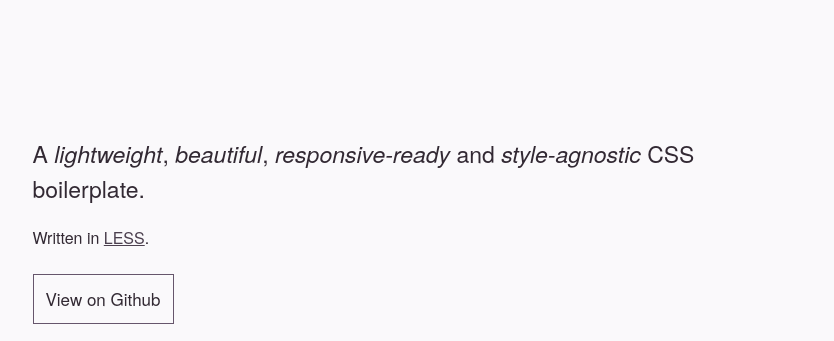
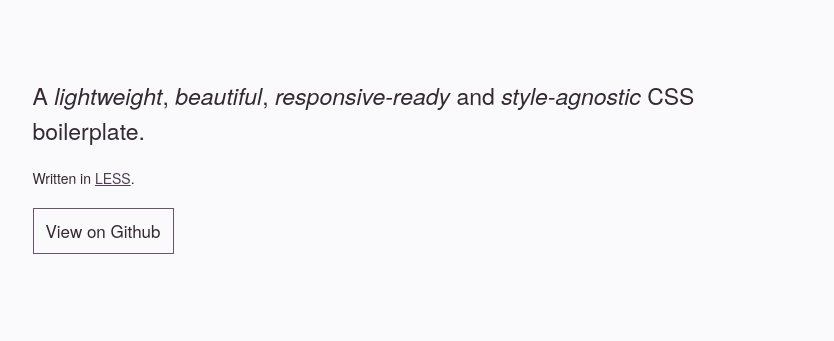
Before and after one commit to glsorre/tatami, a plain HTML site: page examples/tatami.html in a window 1280 px wide. Shown: the part 257-598 px from the top of the page, without its empty margins (220-1054 px from the left). Drawn offline with nearby package versions, Linux system fonts and the light colour scheme; files that its build step writes are made by us from their sources.

Commit message:
- chaged base font size

```diff
--- a/less/variables.less
+++ b/less/variables.less
@@ -1,10 +1,10 @@
 //Variables
 
 //Controls root font size
-@fontSize: 16px;
+@fontSize: 14px;
 
 //Controls root base line and element margins
-@baselineSize: 24px;
+@baselineSize: 20px;
 
 //Controls ul lateral size
 @lateralSize: 30px;
```
